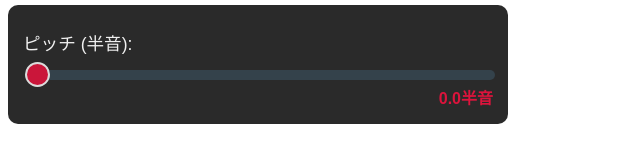
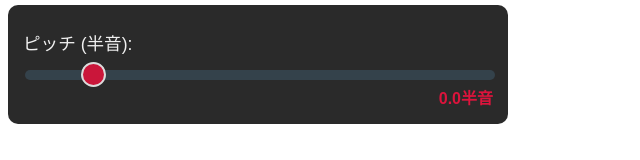
Before and after one commit to ringomanzyu-kaihatu/sound2, a plain HTML site: page index.html in a window 1280 px wide. Shown: the part 441-601 px from the top of the page, without its empty margins (0-640 px from the left). Drawn offline with nearby package versions, Linux system fonts and the light colour scheme; a web font is replaced by a local one.

Commit message:
Update index.html

```diff
--- a/index.html
+++ b/index.html
@@ -35,13 +35,13 @@
 
     <div class="controls-group">
         <label for="speedSlider">再生速度:</label>
-        <input type="range" id="speedSlider" min="0.5" max="2.0" step="0.01" value="1.0" disabled>
+        <input type="range" id="speedSlider" min="0.5" max="2.0" step="0.01" value="1.00" disabled>
         <span id="speedValue">1.00x</span>
     </div>
 
     <div class="controls-group">
         <label for="pitchSlider">ピッチ (半音):</label>
-        <input type="range" id="pitchSlider" min="0.55" max="3.55" step="0.01" value="0" disabled>
+        <input type="range" id="pitchSlider" min="-0.50" max="3.50" step="0.01" value="0.00" disabled>
         <span id="pitchValue">0.0半音</span>
     </div>
 
```
